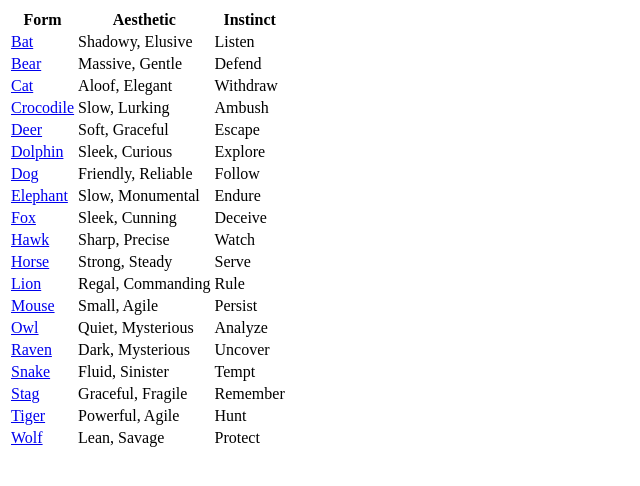
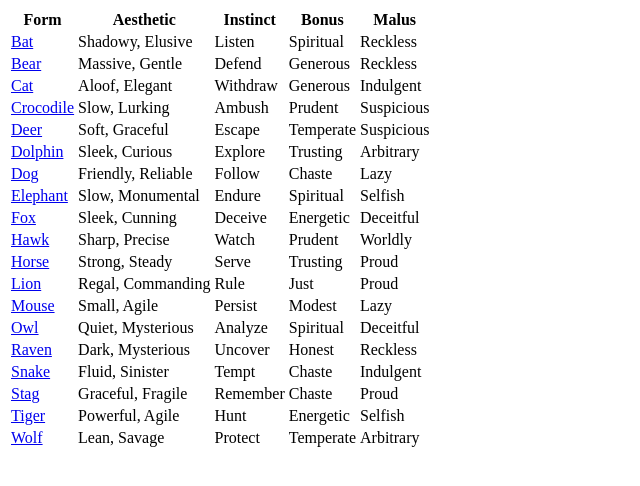
Before and after one commit to iaingalloway/space-pendragon, a SvelteKit app: page /forms in a window 1280 px wide. Shown: the top 486 px of the page, without its empty margins (0-640 px from the left). Built offline with nearby package versions, Linux system fonts and the light colour scheme.

Commit message:
Add bonuses and maluses to index pages for forms and legends

```diff
--- a/src/routes/forms/+page.svelte
+++ b/src/routes/forms/+page.svelte
@@ -1,5 +1,6 @@
 <script lang="ts">
   import { formKeys, forms } from '$lib/forms';
+  import { labels } from '$lib/character.model.js';
 </script>
 
 <table class="table-hover table">
@@ -8,6 +9,8 @@
       <th>Form</th>
       <th>Aesthetic</th>
       <th>Instinct</th>
+      <th>Bonus</th>
+      <th>Malus</th>
     </tr>
   </thead>
   <tbody>
@@ -16,6 +19,8 @@
         <td><a href="/forms/{key}" target="_blank">{forms[key].label}</a></td>
         <td>{forms[key].aesthetic}</td>
         <td>{forms[key].instinct}</td>
+        <td>{labels.traits[forms[key].bonus].virtueLabel}</td>
+        <td>{labels.traits[forms[key].malus].viceLabel}</td>
       </tr>
     {/each}
   </tbody>
--- a/src/routes/legends/+page.svelte
+++ b/src/routes/legends/+page.svelte
@@ -1,5 +1,6 @@
 <script lang="ts">
   import { legendKeys, legends } from '$lib/legends';
+  import { labels } from '$lib/character.model.js';
 </script>
 
 <table class="table-hover table">
@@ -9,6 +10,8 @@
       <th>Aesthetic</th>
       <th>Flaw</th>
       <th>Grail Question</th>
+      <th>Bonus</th>
+      <th>Malus</th>
     </tr>
   </thead>
   <tbody>
@@ -18,6 +21,8 @@
         <td>{legends[key].aesthetic}</td>
         <td>{legends[key].flaw}</td>
         <td>{legends[key].grailQuestion}</td>
+        <td>{labels.traits[legends[key].bonus].virtueLabel}</td>
+        <td>{labels.traits[legends[key].malus].viceLabel}</td>
       </tr>
     {/each}
   </tbody>
```
